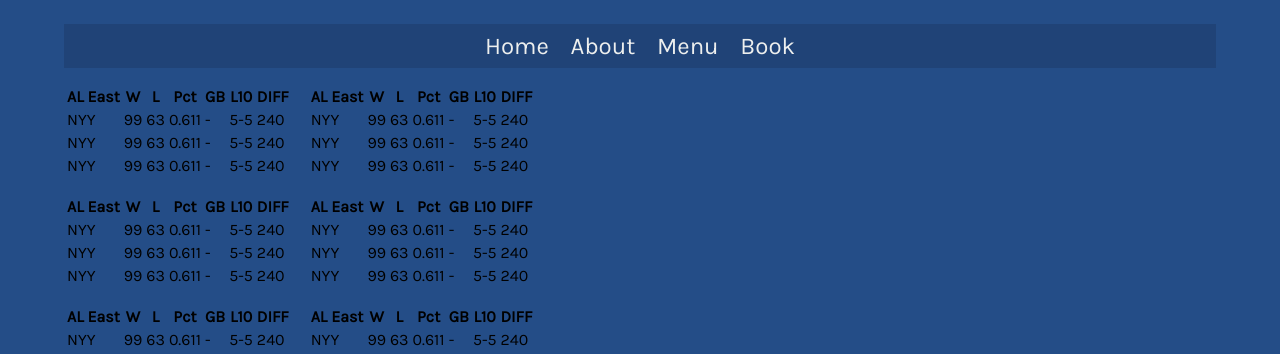
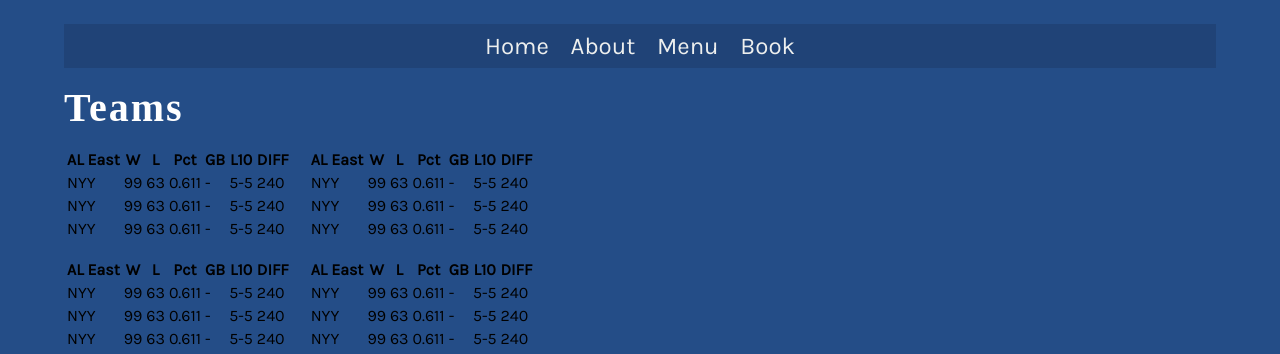
Before and after one commit to cd155/Assignment, a Django app: page / in a window 1280 px wide. Shown: the top 354 px of the page. Run offline with Django 4.2, Linux system fonts and the light colour scheme; some web fonts are replaced.

Commit message:
add headers

```diff
--- a/blueJays/stats/templates/index.html
+++ b/blueJays/stats/templates/index.html
@@ -3,6 +3,7 @@
 
 {% block content %}
 
+<h2>Teams</h2>
 {% for i in board_n %}
 <section>
   {% include 'partials/_standing.html' with title="AL East"%}
@@ -10,6 +11,7 @@
 </section>
 {% endfor %}
 
+<h2>News</h2>
 <section>
   {% for i in news_n %}
   <article id="news">
```
